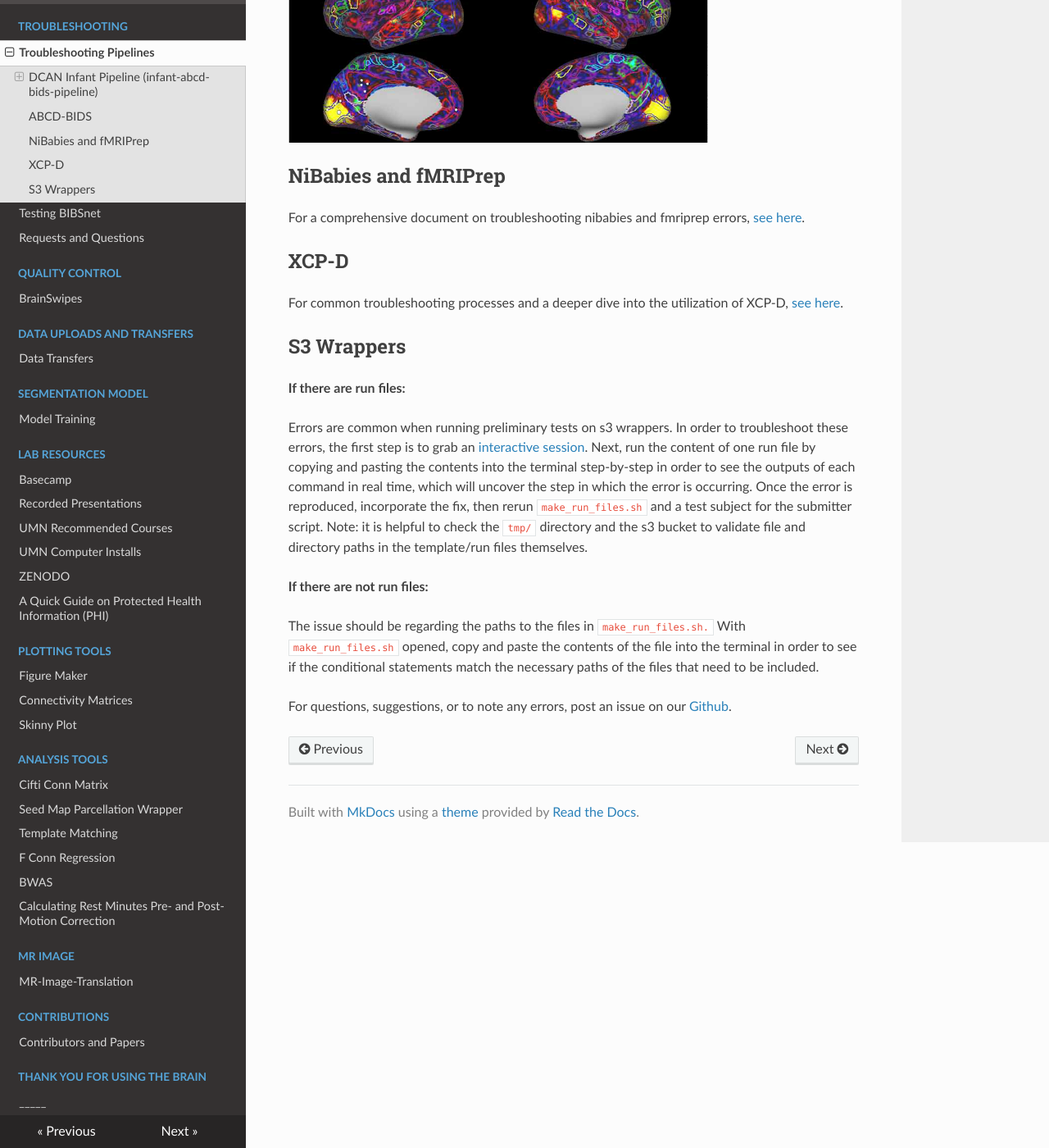
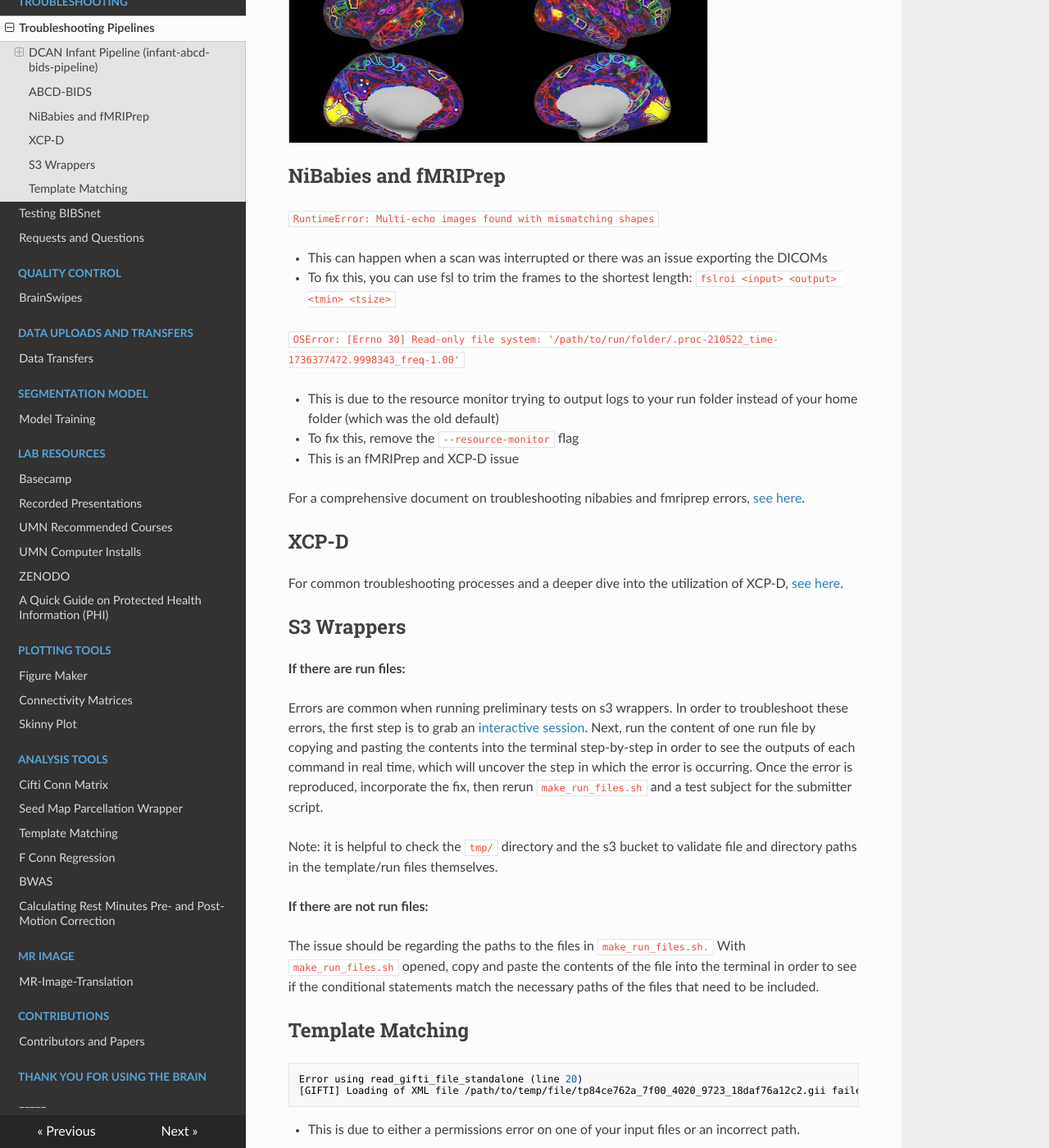
Before and after one commit to DCAN-Labs/cdni-brain, an MkDocs documentation site: the page built from docs/troubleshooting.md, in a window 1280 px wide and 1400 px high, scrolled down 6551 px. Shown: the whole window at 82% size. Built offline with MkDocs 1.6.1, drawn with Linux system fonts in a browser that asks for light colours; nearby versions of some CDN libraries; some of the changed text lies outside the part shown.

Commit message:
add template matching errors

````diff
--- a/docs/troubleshooting.md
+++ b/docs/troubleshooting.md
@@ -172,6 +172,20 @@ In the Infant section above, points 3-4 can be generalized for ABCD troubleshoot
 
 ## NiBabies and fMRIPrep
 
+`RuntimeError: Multi-echo images found with mismatching shapes`
+
+* This can happen when a scan was interrupted or there was an issue exporting the DICOMs
+
+* To fix this, you can use fsl to trim the frames to the shortest length: `fslroi <input> <output> <tmin> <tsize>`
+
+`OSError: [Errno 30] Read-only file system: '/path/to/run/folder/.proc-210522_time-1736377472.9998343_freq-1.00'`
+
+* This is due to the resource monitor trying to output logs to your run folder instead of your home folder (which was the old default)
+
+* To fix this, remove the `--resource-monitor` flag
+
+* This is an fMRIPrep and XCP-D issue
+
 For a comprehensive document on troubleshooting nibabies and fmriprep errors, [see here](https://docs.google.com/document/u/0/d/16qSEPV1_FHOHBq2eJOuZLqISv-0zCbpOJQ7HesEQCv4/edit).
 
 ## XCP-D
@@ -180,18 +194,32 @@ For common troubleshooting processes and a deeper dive into the utilization of X
 
 ## S3 Wrappers
 
-
 **If there are run files:**
 
+Errors are common when running preliminary tests on s3 wrappers. In order to troubleshoot these errors, the first step is to grab an [interactive session](slurm-params.md#srun-immediately-run-a-command-using-the-specified-compute-resources). Next, run the content of one run file by copying and pasting the contents into the terminal step-by-step in order to see the outputs of each command in real time, which will uncover the step in which the error is occurring. Once the error is reproduced, incorporate the fix, then rerun `make_run_files.sh` and a test subject for the submitter script.
 
-Errors are common when running preliminary tests on s3 wrappers. In order to troubleshoot these errors, the first step is to grab an [interactive session](slurm-params.md#srun-immediately-run-a-command-using-the-specified-compute-resources). Next, run the content of one run file by copying and pasting the contents into the terminal step-by-step in order to see the outputs of each command in real time, which will uncover the step in which the error is occurring. Once the error is reproduced, incorporate the fix, then rerun `make_run_files.sh` and a test subject for the submitter script.
 Note: it is helpful to check the `tmp/` directory and the s3 bucket to validate file and directory paths in the template/run files themselves.
 
 
 **If there are not run files:**
 
-
 The issue should be regarding the paths to the files in `make_run_files.sh.` With `make_run_files.sh` opened, copy and paste the contents of the file into the terminal in order to see if the conditional statements match the necessary paths of the files that need to be included.
 
+## Template Matching
+
+```
+Error using read_gifti_file_standalone (line 20)
+[GIFTI] Loading of XML file /path/to/temp/file/tp84ce762a_7f00_4020_9723_18daf76a12c2.gii failed.
+```
+
+* This is due to either a permissions error on one of your input files or an incorrect path.
+
+
+```
+Error using fprintf
+Invalid file identifier. Use fopen to generate a valid file identifier.
+```
+
+* This is due to the output directory not existing. Make sure you create the output directory before running template matching.
 
 For questions, suggestions, or to note any errors, post an issue on our [Github](https://github.com/DCAN-Labs/cdni-brain/issues).
````
